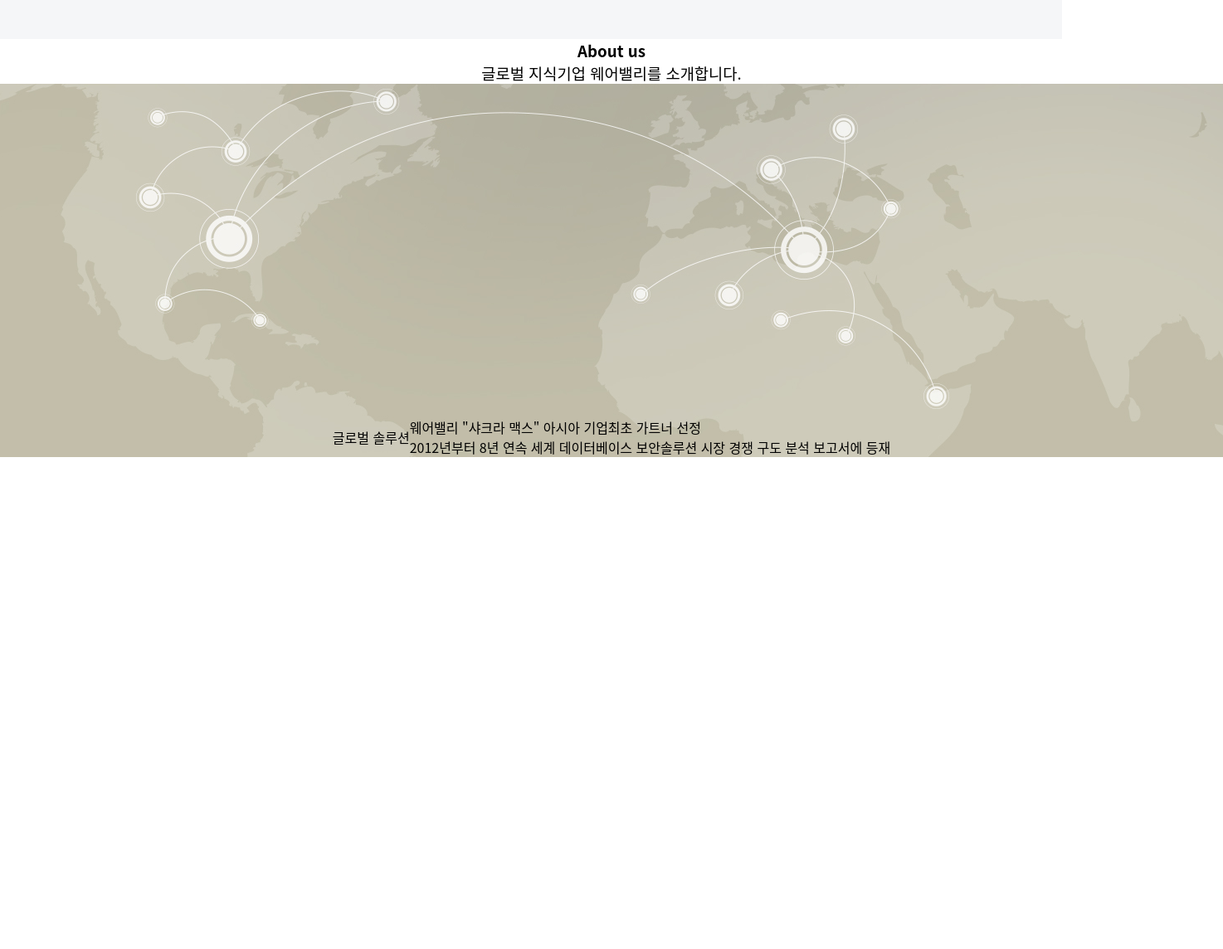
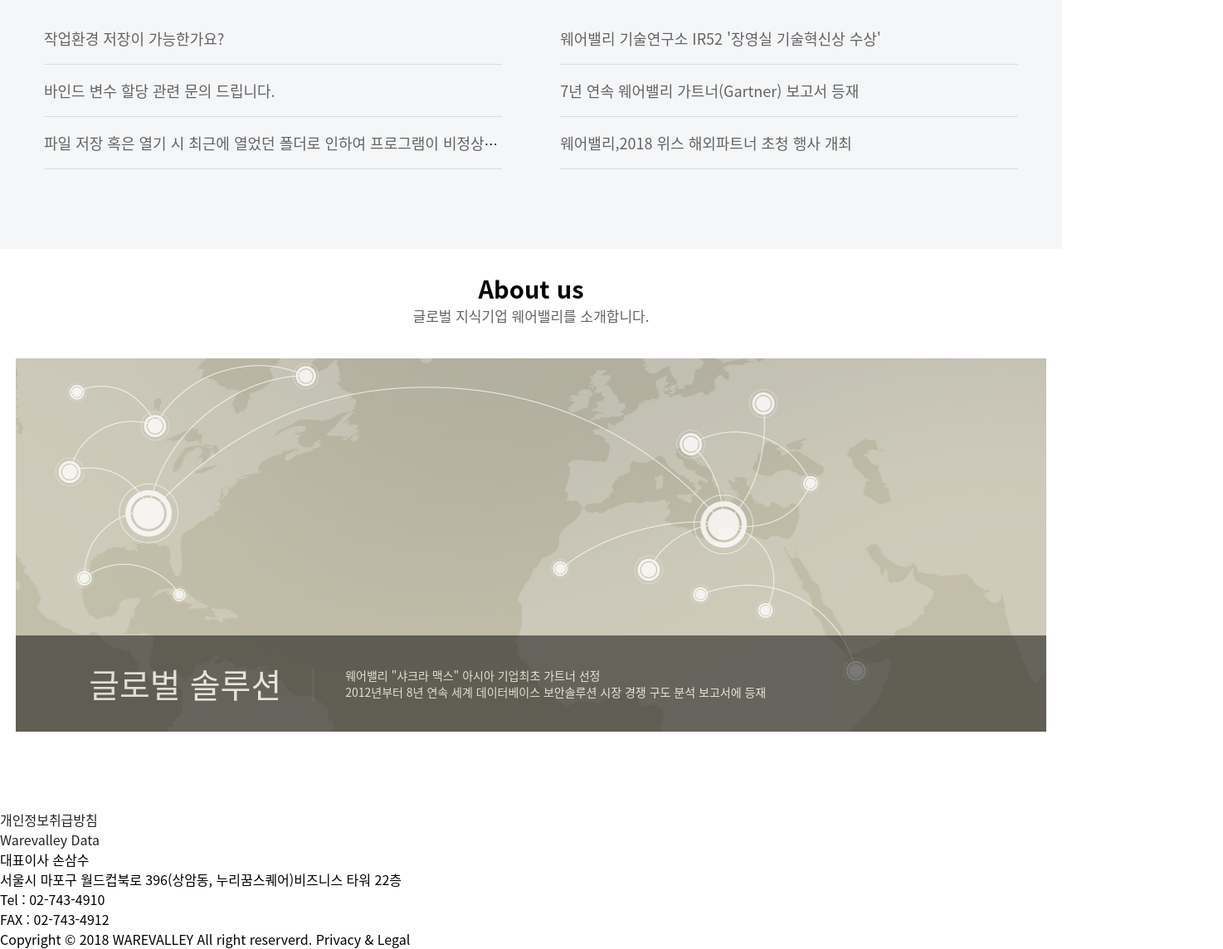
Before and after one commit to kingheedo/WareValley, a plain HTML site: page index.html in a window 1280 px wide. Shown: the part 1922-3066 px from the top of the page at 83% size, 1474 px wide, since content can reach past the window. Before the commit the page ends 2473 px from the top, so only its background shows below. Drawn offline with nearby package versions, Linux system fonts and the light colour scheme.

Commit message:
2020-04-26
2020-04-26

```diff
--- a/index.html
+++ b/index.html
@@ -176,7 +176,7 @@
                 </div>
            </div>
 
-            <div class="content-box2 ir_so">
+            <div class="content-box2">
                 <div class="board">
                     <ul>
                         <li><a href="#">작업환경 저장이 가능한가요?</a></li>
@@ -211,6 +211,28 @@
     </div>
  </section>
  <!-- //컨텐츠2-->
+<!-- 푸터-->
+<footer id="footer">
+    <div id="footer">
+        <div class="container">
+            <div class="footer">
+                <ul class="footer_notice">
+                    <li><a href="#">개인정보취급방침</a></li>
+                    <li><a href="#">Warevalley Data</a></li>
+                </ul>
+                <ul class="footer_info">
+                    <li>대표이사 손삼수</li>
+                    <li>서울시 마포구 월드컵북로 396(상암동, 누리꿈스퀘어)비즈니스 타워 22층</li>
+                    <li>Tel : 02-743-4910</li>
+                    <li>FAX : 02-743-4912</li>
+                </ul>
+                <p>Copyright &copy; 2018 WAREVALLEY All right reserverd. Privacy &amp Legal</p>
+                <h2 class="secure_icon"></h2>
+            </div>
+        </div>
+    </div>
+</footer>
+<!-- //푸터-->
   <script src="https://kit.fontawesome.com/5c12396ca9.js" crossorigin="anonymous"></script>
   <script src="https://unpkg.com/swiper/js/swiper.min.js"></script>
   <script src="./index.js"></script>
--- a/style.css
+++ b/style.css
@@ -426,15 +426,20 @@ display: inline-block;}
 /*컨텐츠2*/
 #contents2{background-color: #fff;}
 #contents2 .container {width: 1474px; margin: 0 auto; text-align: center;}
-.contents2{}
+.contents2{padding-top: 26px; padding-bottom: 94px;}
 .contents2 h3 {display: flex; flex-direction: column;}
-.contents2 h3 strong {}
-.contents2 h3 span {}
-.contents2 .contents2_inner{height: 450px; background: url(./assets/slide_about01.jpg); background-size: cover; background-position: center; background-repeat: no-repeat;
-display: flex; align-items:flex-end; justify-content: space-around;}
-.contents2 .contents2_inner figcaption{display: flex; justify-content: center; align-items: center;}
-.contents2 .contents2_inner figcaption h4{}
-.contents2 .contents2_inner figcaption p{text-align: left;}
+.contents2 h3 strong {font-size: 29px;}
+.contents2 h3 span {font-size: 17px; font-weight: 300; color: #646464; padding-bottom: 39px;}
+.contents2 .contents2_inner{width: 100%; height: 450px; background: url(./assets/slide_about01.jpg); background-size: cover; background-position: center; background-repeat: no-repeat;
+display: flex; align-items:flex-end;}
+
+.contents2 .contents2_inner figcaption{padding: 29px 0;width: 100%; background-color: rgba(0.0,0,0.4); opacity: 0.5;  display: flex; justify-content: flex-start; align-items: center; }
+
+.contents2 .contents2_inner figcaption h4{padding-left: 88px; color: #fff; font-size: 40px;  }
+
+.contents2 .contents2_inner figcaption h4::after{ content: ""; border-right: 1px solid #222; display: inline-block; height: 40px; transform: translateY(13%); padding-left: 38px;}
+
+.contents2 .contents2_inner figcaption p{text-align: left; color: #fff; font-size: 14px; padding-left: 38px;}
 
 
 
@@ -443,7 +448,7 @@ display: flex; align-items:flex-end; justify-content: space-around;}
 @media (max-width: 1580px) {
 
     #contents1 .container{width: 100%;}
-
+    #contents2 .container{max-width: 97%;}
 
 
 
@@ -451,12 +456,22 @@ display: flex; align-items:flex-end; justify-content: space-around;}
     .header .container {
         width: 100%;
     }
-}
 
 @media (max-width: 960px) {
     .menu_info li a {
         padding: 0 1.25rem;
     }
+    .contents2 .contents2_inner figcaption{ display: block;}
+    .contents2 .contents2_inner figcaption h4{
+        padding-left: 37px;
+        padding-bottom: 10px;
+        text-align: left;
+    }
+    .contents2 .contents2_inner figcaption h4::after {display: none;}
+    .contents2 .contents2_inner figcaption{padding: 10px 0;}
+    .contents2 .contents2_inner figcaption h4 {font-size: 30px;}
+    .contents2 .contents2_inner figcaption p{font-size: 14px;}
+    .contents2 .contents2_inner{}
 }
 
 @media (max-width: 768px) {
@@ -638,7 +653,8 @@ display: flex; align-items:flex-end; justify-content: space-around;}
     .products-container .swiper-slide.ss6 .slide-image{width: 150px; height: 150px;}
     .products-container .swiper-slide.ss7 .slide-image{width: 150px; height: 150px;}
 
-    #contents1{padding-top: 64px;}
+    #contents1{}
+    .contents1{padding-top: 70px;}
     .contents1 .content-box1{flex-direction: column; }
     .contents1 .content-box1 .content{padding: 20px; width: 94%; margin-bottom: 10px; margin-left: 3%;
    }
@@ -656,6 +672,13 @@ display: flex; align-items:flex-end; justify-content: space-around;}
     .contents1 .content-box2 .News{width: 100%;}
     .contents1 .content-box2 li {padding: 9px 0;}
     .contents1 .content-box2 li a {font-size: 15px;}
+
+    .contents2{padding-bottom: 48px;}
+    .contents2 .contents2_inner{height: 330px;}
+    .contents2 .contents2_inner figcaption h4 {font-size: 18px; padding-bottom: 7px; padding-left: 27px;}
+    .contents2 .contents2_inner figcaption p {font-size: 12px;padding-left: 27px;}
+
+
 }
 
 @media (max-width: 600px) {}
```
